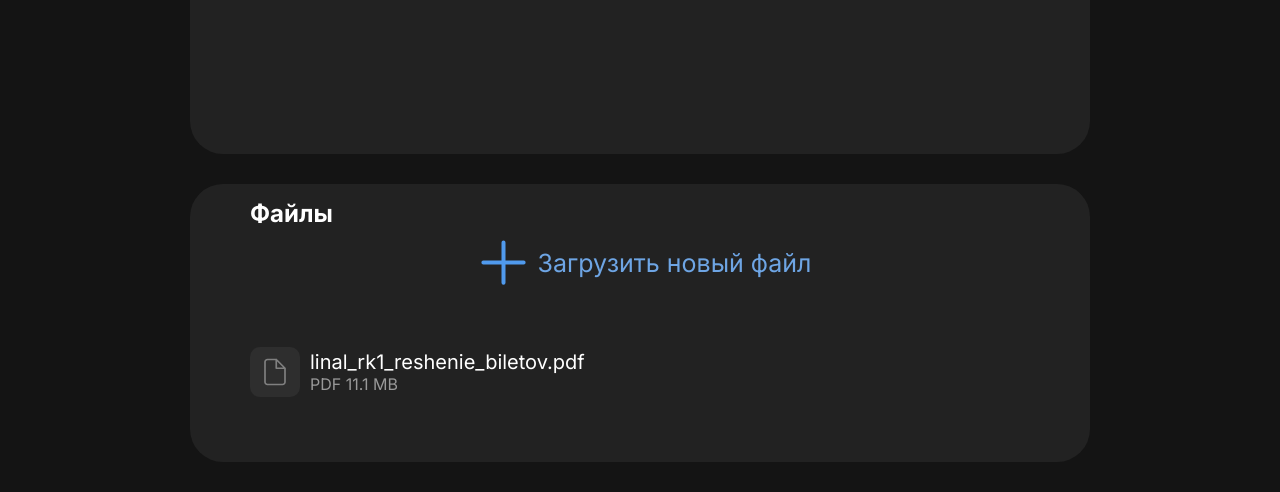
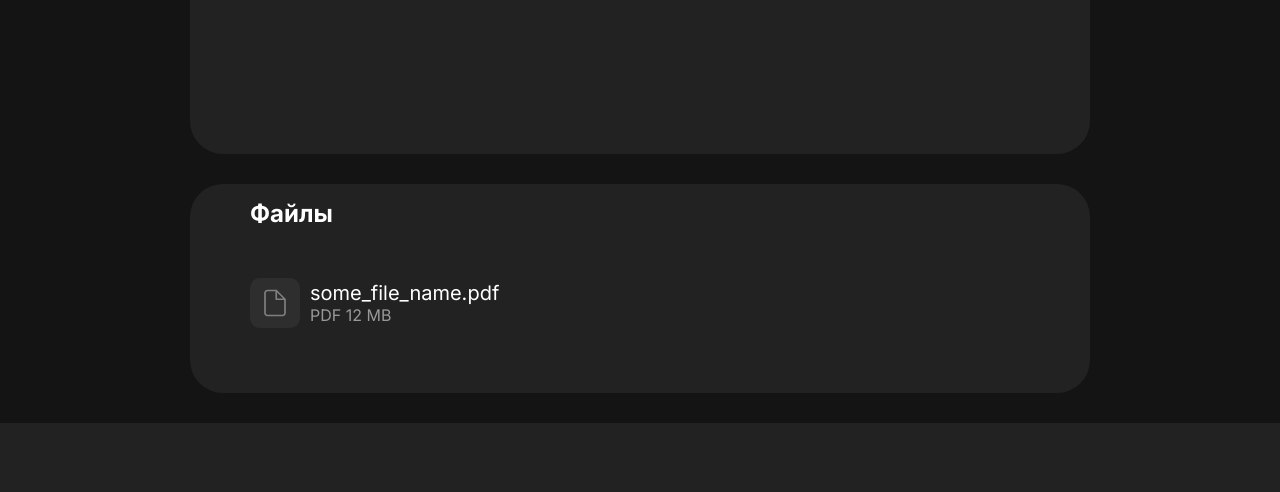
Before and after one commit to rasulov1337/kilogram-backend, a Django app: page /order/1 in a window 1280 px wide. Shown: the part 911-1403 px from the top of the page. After the commit the page ends 1334 px from the top, so only its background shows below. Run offline with Django 5.2, Linux system fonts and the light colour scheme.

Commit message:
Rename order to send_queue

```diff
--- a/app/views.py
+++ b/app/views.py
@@ -80,7 +80,13 @@ RECIPIENTS = [
 SEND_QUEUES = {
     1: {
         'id': 1,
-        'files': [],
+        'files': [
+            {
+                'name': 'some_file_name.pdf',
+                'size': '12 MB',
+                'format': 'PDF'
+            }
+        ],
         'recipients': RECIPIENTS[:3],
         'recipients_num': 3
     }
@@ -90,11 +96,12 @@ SEND_QUEUES = {
 @csrf_protect
 def index(request):
     recipients = []
+    search_query = ''
 
     if request.method == 'POST':
-        search_query = request.POST['search_query'].lower()
+        search_query = request.POST['search_query']
         for i in RECIPIENTS:
-            if i['name'].lower().startswith(search_query):
+            if i['name'].lower().startswith(search_query.lower()):
                 recipients.append(i)
     else:
         recipients.extend(RECIPIENTS)
@@ -102,7 +109,8 @@ def index(request):
     return render(request, 'index.html', {
         'order': SEND_QUEUES[1],
         'recipients': recipients,
-        'recipients_count': len(recipients)
+        'recipients_count': len(recipients),
+        'old_query': search_query
     })
 
 
@@ -110,7 +118,7 @@ def order(request, order_id):
     if order_id not in SEND_QUEUES:
         return HttpResponse('Wrong order_id')
     return render(request, 'order.html', {
-        'order': SEND_QUEUES[order_id]
+        'send_queue': SEND_QUEUES[order_id]
     })
 
 
--- a/templates/index.html
+++ b/templates/index.html
@@ -5,8 +5,8 @@
 
         <form action="{% url 'index' %}" method="post" enctype="multipart/form-data">
             {% csrf_token %}
-            <input type="text" id="name" name="search_query" minlength="1" maxlength="70" size="10" placeholder="Поиск">
-            {#            <input type="button" value="Submit">#}
+            <input type="text" id="name" name="search_query" minlength="1" maxlength="70" size="10"
+                    {% if old_query %} value="{{ old_query }}" {% endif %} placeholder="Поиск">
         </form>
 
 
--- a/templates/order.html
+++ b/templates/order.html
@@ -11,14 +11,14 @@
 
         <div>
             <h4>Текущая заявка</h4>
-            <p class="grey-text">Число получателей: {{ order.recipients_num }}</p>
+            <p class="grey-text">Число получателей: {{ send_queue.recipients_num }}</p>
         </div>
 
     </div>
 
     <div class="block users-block block-padding">
-        {% for r in order.recipients %}
-            <div class="user-card">
+        {% for r in send_queue.recipients %}
+            <a href="{% url 'profile' r.id %}" class="user-card">
                 <img class="avatar" src="{{ r.avatar }}" alt="User">
                 <div class="user-info">
                     <div class="name">{{ r.name }}</div>
@@ -26,7 +26,7 @@
                     <p class="grey-text">{{ r.phone }}</p>
                     {#                    <button class="btn">Удалить</button>#}
                 </div>
-            </div>
+            </a>
             <div class="hr"></div>
         {% endfor %}
     </div>
@@ -35,17 +35,18 @@
     <div class="block block-padding">
         <h2>Файлы</h2>
 
-        <div class="center-btn-wrapper">
-            <button class="transparent-btn">
-                <svg width="69" height="69" viewBox="0 0 69 69" fill="none" xmlns="http://www.w3.org/2000/svg">
-                    <path d="M34.5 14.375V54.625M14.375 34.5H54.625" stroke="#509AED" stroke-width="4"
-                          stroke-linecap="round" stroke-linejoin="round"></path>
-                </svg>
+{#        <div class="center-btn-wrapper">#}
+{#            <button class="transparent-btn">#}
+{#                <svg width="69" height="69" viewBox="0 0 69 69" fill="none" xmlns="http://www.w3.org/2000/svg">#}
+{#                    <path d="M34.5 14.375V54.625M14.375 34.5H54.625" stroke="#509AED" stroke-width="4"#}
+{#                          stroke-linecap="round" stroke-linejoin="round"></path>#}
+{#                </svg>#}
+{##}
+{#                Загрузить новый файл#}
+{#            </button>#}
+{#        </div>#}
 
-                Загрузить новый файл
-            </button>
-        </div>
-
+        {% for file in send_queue.files %}
 
         <div class="file-card">
             <div class="svg-container">
@@ -57,13 +58,14 @@
             </div>
 
             <div class="d-flex flex-column">
-                <span class="filename">linal_rk1_reshenie_biletov.pdf</span>
+                <span class="filename">{{ file.name }}</span>
                 <div>
-                    <span class="grey-text">PDF</span>
-                    <span class="grey-text">11.1 MB</span>
+                    <span class="grey-text">{{ file.format }}</span>
+                    <span class="grey-text">{{ file.size }}</span>
                 </div>
             </div>
         </div>
+    {% endfor %}
 
     </div>
 
```
